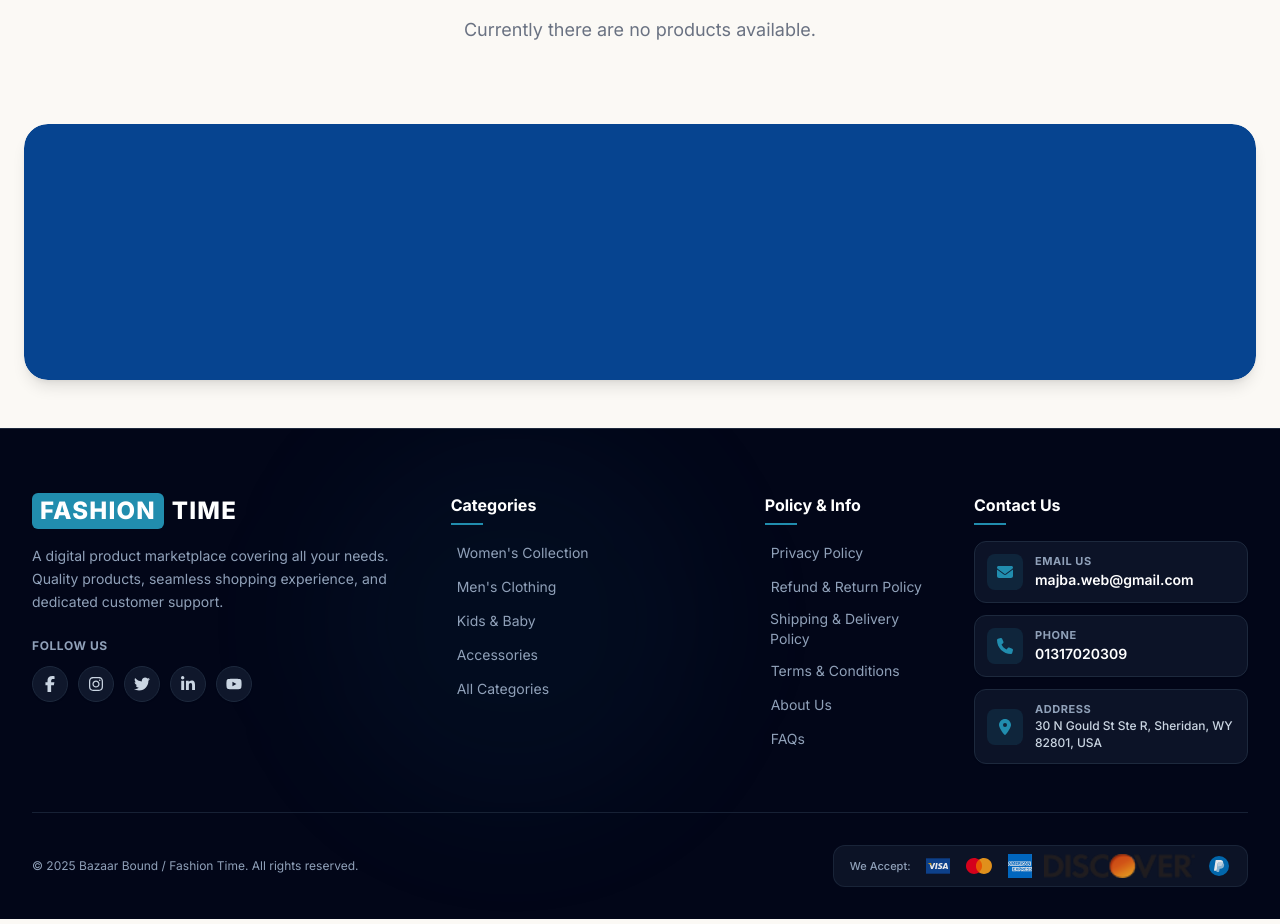
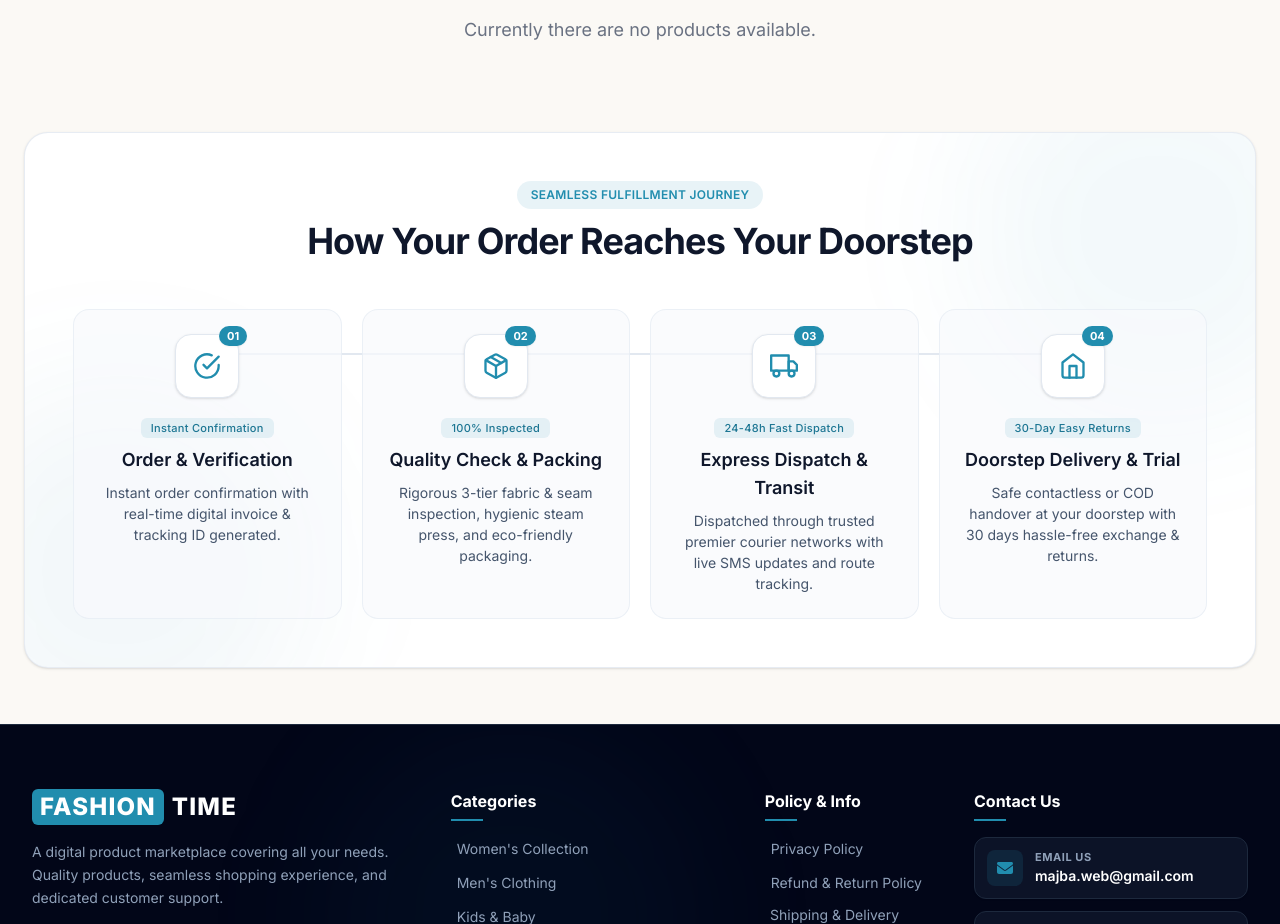
Before and after one commit to Snarecore/Ecommee-Frontend, a Next.js app: page / in a window 1280 px wide. Shown: the part 1100-2024 px from the top of the page. Built offline with nearby package versions, Linux system fonts and the light colour scheme; no server answers.

Commit message:
feat: replace become-seller banner with clean product delivery process section

```diff
--- a/src/views/home/Home.tsx
+++ b/src/views/home/Home.tsx
@@ -6,6 +6,7 @@ import ProductCategory from '../../component/product-category';
 import { useAPI } from '../../hooks/useApi';
 import apiConfig from "../../config/api.json";
 import BecomeSeller from './component/BecomeSeller';
+import ProductDeliveryProcess from './component/ProductDeliveryProcess';
 import ProductSectionOne from './component/ProductSectionOne';
 import ProductSectionTwo from './component/ProductSectionTwo';
 import ProductSectionThree from './component/ProductSectionThree';
@@ -41,7 +42,11 @@ const Home = ({ initialData }: HomeProps) => {
 			<ProductSectionFour productList={response?.sectionFourProducts} contentData={response?.contentData} />
 			<ProductSectionFive productList={response?.sectionFiveProducts} contentData={response?.contentData} />
 			<ProductSectionSix productList={response?.sectionSixProducts} contentData={response?.contentData} />
-			<BecomeSeller contentData={response?.contentData} />
+			{/* Commented out original BecomeSeller banner section as requested */}
+			{/* <BecomeSeller contentData={response?.contentData} /> */}
+
+			{/* New Clean & Elegant Product Delivery Process Section */}
+			<ProductDeliveryProcess />
 		</div>
 	);
 }
--- /dev/null
+++ b/src/views/home/component/ProductDeliveryProcess.tsx
@@ -0,0 +1,117 @@
+'use client';
+
+import React from 'react';
+import {
+  FiCheckCircle,
+  FiPackage,
+  FiTruck,
+  FiHome
+} from 'react-icons/fi';
+
+const deliverySteps = [
+  {
+    step: '01',
+    title: 'Order & Verification',
+    description: 'Instant order confirmation with real-time digital invoice & tracking ID generated.',
+    icon: FiCheckCircle,
+    highlight: 'Instant Confirmation',
+  },
+  {
+    step: '02',
+    title: 'Quality Check & Packing',
+    description: 'Rigorous 3-tier fabric & seam inspection, hygienic steam press, and eco-friendly packaging.',
+    icon: FiPackage,
+    highlight: '100% Inspected',
+  },
+  {
+    step: '03',
+    title: 'Express Dispatch & Transit',
+    description: 'Dispatched through trusted premier courier networks with live SMS updates and route tracking.',
+    icon: FiTruck,
+    highlight: '24-48h Fast Dispatch',
+  },
+  {
+    step: '04',
+    title: 'Doorstep Delivery & Trial',
+    description: 'Safe contactless or COD handover at your doorstep with 30 days hassle-free exchange & returns.',
+    icon: FiHome,
+    highlight: '30-Day Easy Returns',
+  },
+];
+
+const ProductDeliveryProcess: React.FC = () => {
+  return (
+    <section className="px-4 sm:px-6 my-10 sm:my-14" aria-label="Product Delivery Process">
+      <div className="max-w-screen-2xl mx-auto">
+        {/* Main Container Card */}
+        <div className="relative overflow-hidden rounded-3xl bg-white dark:bg-slate-900 border border-slate-200/80 dark:border-slate-800 shadow-sm p-6 sm:p-8 md:p-10 lg:p-12 transition-colors duration-300">
+
+          {/* Subtle Ambient Background Accent */}
+          <div
+            className="absolute -top-24 -right-24 w-96 h-96 rounded-full bg-[#218DAE]/5 dark:bg-[#218DAE]/10 blur-3xl pointer-events-none"
+            aria-hidden="true"
+          />
+          <div
+            className="absolute -bottom-24 -left-24 w-96 h-96 rounded-full bg-[#1D7693]/5 dark:bg-[#1D7693]/10 blur-3xl pointer-events-none"
+            aria-hidden="true"
+          />
+
+          {/* Section Header */}
+          <div className="relative text-center max-w-3xl mx-auto mb-10 md:mb-12">
+            <div className="inline-flex items-center gap-2 px-3.5 py-1.5 rounded-full text-xs font-semibold tracking-wide uppercase bg-[#218DAE]/10 text-[#218DAE] dark:bg-[#218DAE]/20 dark:text-[#3FA5C7] mb-3">
+              Seamless Fulfillment Journey
+            </div>
+            <h2 className="text-2xl sm:text-3xl md:text-4xl font-bold tracking-tight text-slate-900 dark:text-white">
+              How Your Order Reaches Your Doorstep
+            </h2>
+          </div>
+
+          {/* 4-Step Process Timeline */}
+          <div className="relative grid grid-cols-1 sm:grid-cols-2 lg:grid-cols-4 gap-6 lg:gap-5">
+            {/* Desktop Connecting Line behind steps */}
+            <div
+              className="hidden lg:block absolute top-[44px] left-[12%] right-[12%] h-[2px] bg-slate-200 dark:bg-slate-800 -z-0"
+              aria-hidden="true"
+            />
+
+            {deliverySteps.map((item) => {
+              const Icon = item.icon;
+              return (
+                <div
+                  key={item.step}
+                  className="relative z-10 flex flex-col items-center text-center p-5 sm:p-6 rounded-2xl bg-slate-50/70 dark:bg-slate-800/50 border border-slate-200/60 dark:border-slate-800 transition-colors duration-300"
+                >
+                  {/* Step Number & Icon Circle */}
+                  <div className="relative mb-5 flex items-center justify-center">
+                    <div className="w-16 h-16 rounded-2xl bg-white dark:bg-slate-900 border border-slate-200 dark:border-slate-700 flex items-center justify-center text-[#218DAE] shadow-sm">
+                      <Icon className="w-7 h-7" />
+                    </div>
+                    <span className="absolute -top-2 -right-2 px-2 py-0.5 text-[11px] font-bold rounded-full bg-[#218DAE] text-white shadow-xs">
+                      {item.step}
+                    </span>
+                  </div>
+
+                  {/* Highlight pill */}
+                  <span className="text-[11px] font-medium tracking-wide text-[#1D7693] dark:text-[#3FA5C7] bg-[#218DAE]/10 dark:bg-[#218DAE]/20 px-2.5 py-0.5 rounded-md mb-2">
+                    {item.highlight}
+                  </span>
+
+                  {/* Title & Description */}
+                  <h3 className="text-base sm:text-lg font-semibold text-slate-900 dark:text-white mb-2">
+                    {item.title}
+                  </h3>
+                  <p className="text-xs sm:text-sm text-slate-600 dark:text-slate-400 leading-normal">
+                    {item.description}
+                  </p>
+                </div>
+              );
+            })}
+          </div>
+
+        </div>
+      </div>
+    </section>
+  );
+};
+
+export default ProductDeliveryProcess;
```
